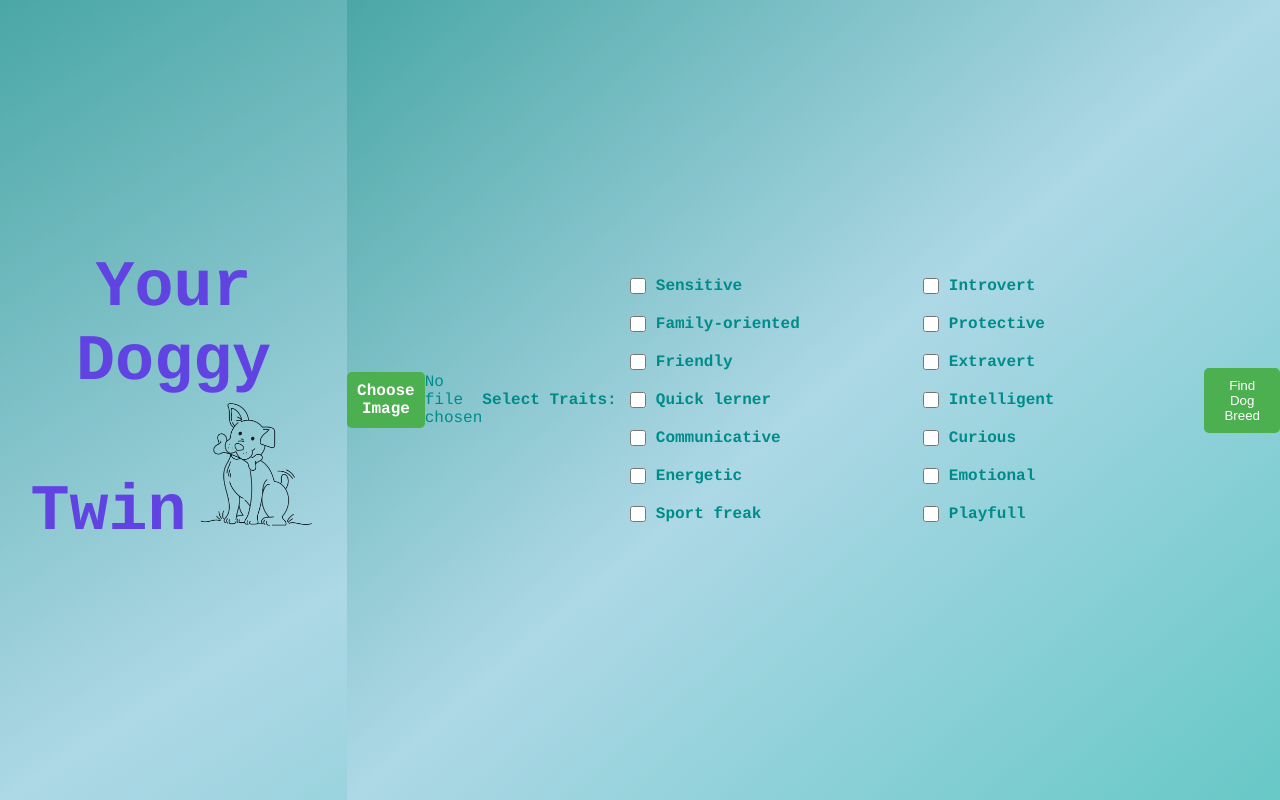
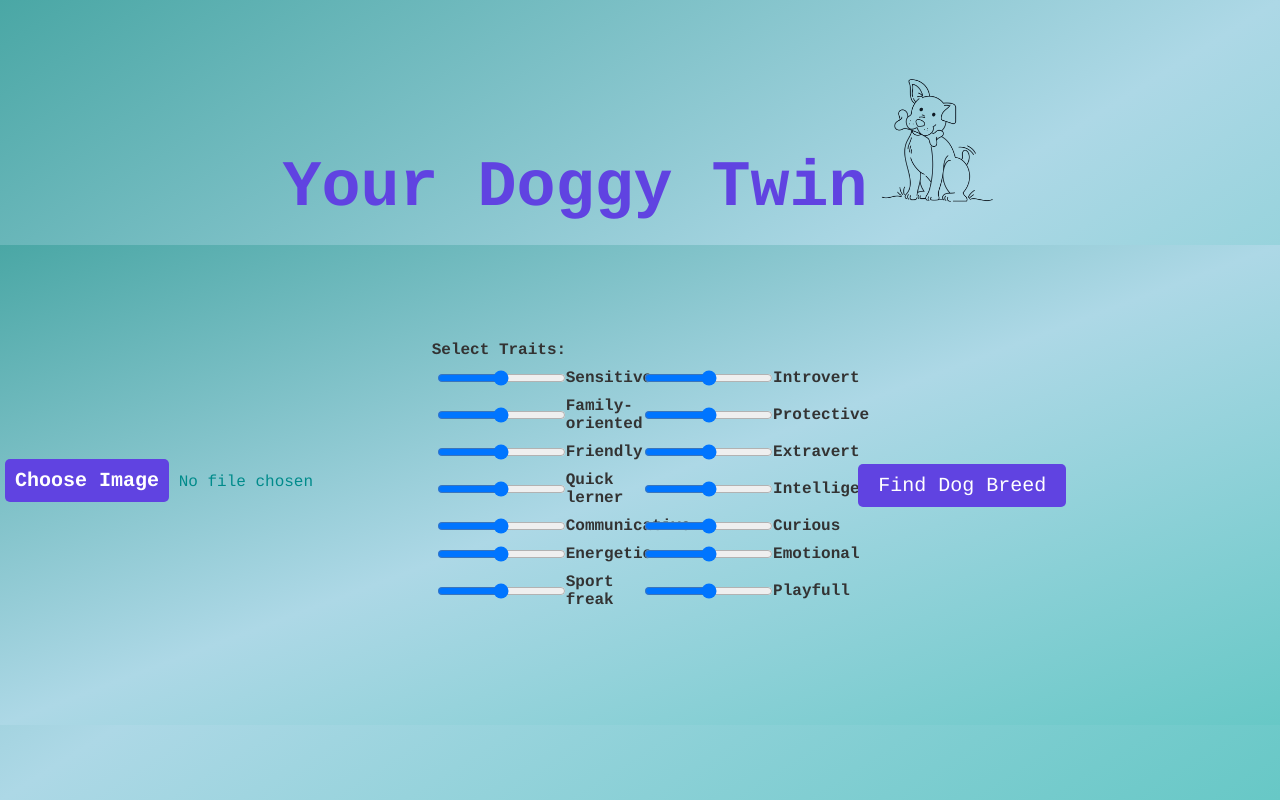
Before and after one commit to xretinx/IO-blizniaki, a Flask app: page / in a window 1280 px wide. Run offline with Flask 3, Linux system fonts and the light colour scheme.

Commit message:
Zmiany na froncie

```diff
--- a/app/static/css/style.css
+++ b/app/static/css/style.css
@@ -15,6 +15,7 @@ body {
     background: linear-gradient(to left top,  #67c8c6 , lightblue,  #4aa7a5 );
     min-height: 100vh;
     display: flex;
+    flex-direction: column;
     justify-content: center;
     align-items: center;
     font-family: 'Doggie', Courier, monospace;
@@ -33,24 +34,33 @@ h1 {
   text-align: center;
   font-size: 2rem;
   color: #333;
-  padding: 20px;
+  padding: 15px;
 }
 
 form {
     margin: 0;
     background: linear-gradient(to left top,  #67c8c6 , lightblue,  #4aa7a5 );
-    min-height: 100vh;
     display: flex;
+    flex-direction: row;
+    height: 60vh;
+    flex-wrap:wrap;
     justify-content: center;
     align-items: center;
     font-family: 'Doggie', Courier, monospace;
-    color: darkcyan;
+    color: fff;
+}
+
+.form-group {
+  flex: 1; /* Make each form group take equal width */
+  margin: 5px; /* Add some spacing between form groups */
+  align-items: center;
+
 }
 
 label {
   font-weight: bold;
-  display: block;
-  margin: 10px 0;
+  display: flex;
+
 }
 
 select,
@@ -63,7 +73,9 @@ input[type="file"] {
 }
 
 button {
-  background-color: #4caf50;
+  background-color: #6043e1;
+  font-family: 'Doggie', Courier, monospace;
+  font-size: 20px;
   color: #fff;
   border: none;
   padding: 10px 20px;
@@ -72,7 +84,8 @@ button {
 }
 
 button:hover {
-  background-color: #45a049;
+  background-color:    #fab224  ;
+  transition: 0.5s;
 }
 
 /* Style the traits checkboxes */
@@ -80,6 +93,7 @@ button:hover {
   display: flex;
   flex-wrap: wrap;
   justify-content: space-between;
+  margin: 10px 5px
 }
 
 label {
@@ -87,6 +101,7 @@ label {
   align-items: center;
   width: 47%;
   margin-bottom: 10px;
+  color: #333;
 }
 
 input[type="checkbox"] {
@@ -108,7 +123,9 @@ input[type="file"] {
 }
 /* Style the custom button to be narrower */
 .custom-file-input {
-  background-color: #4caf50;
+  background-color: #6043e1;
+  font-family: 'Doggie', Courier, monospace;
+  font-size: 20px;
   color: #fff;
   border: none;
   padding: 10px 10px; /* Adjust the width as needed */
@@ -117,10 +134,12 @@ input[type="file"] {
   display: inline-block;
   width: auto; /* Set width to auto to allow text to wrap */
   text-align: center;
+  align-items: center;
 }
 
 .custom-file-input:hover {
-  background-color: #45a049;
+  background-color:    #fab224  ;
+  transition: 0.5s;
 }
 /* Center the image horizontally */
 #uploaded-image {
--- a/app/templates/index.html
+++ b/app/templates/index.html
@@ -11,6 +11,7 @@
   <body>
     <h1 class="heading">Your Doggy Twin<img src="../static/images/dog2.png" alt="Icon" style="margin: 0; width: 130px;"></h1>
     <form id="dog-form" method="post" enctype="multipart/form-data">
+
       <input
         type="file"
         id="file-input"
@@ -19,6 +20,7 @@
         style="display: none"
       />
 
+      <div class="form-group">
             <!-- Create a custom button to trigger the file input and add a span for the "No file chosen" text -->
         <label for="file-input" class="custom-file-input"> Choose Image </label>
 
@@ -31,19 +33,28 @@
           alt="Uploaded Image"
           style="max-width: 100%; max-height: 200px; display: none"
         />
+      </div>
+
+      <div class="form-group">
           <!-- List of clickable traits -->
       <label for="traits">Select Traits:</label>
       <div id="trait-checkboxes">
         {% for trait in traits %}
         <label>
-          <input type="checkbox" name="selected_traits" value="{{ trait }}" />
+          <input type="range" min="1" max="5" value="{{ trait }}" />
           {{ trait }} </label
         ><br />
         {% endfor %}
       </div>
+      </div>
 
+      <div class="form-group">
         <button type="submit">Find Dog Breed</button>
+      </div>
+
+
     </form>
+
     <div id="result"></div>
     <script src="{{ url_for('static', filename='js/script.js') }}"></script>
   </body>
```
Also changed, not shown: app/uploads/snieg.jpg (added), app/uploads/węgiel.jpg (added). Lines whose indentation alone changed are shown as unchanged.
